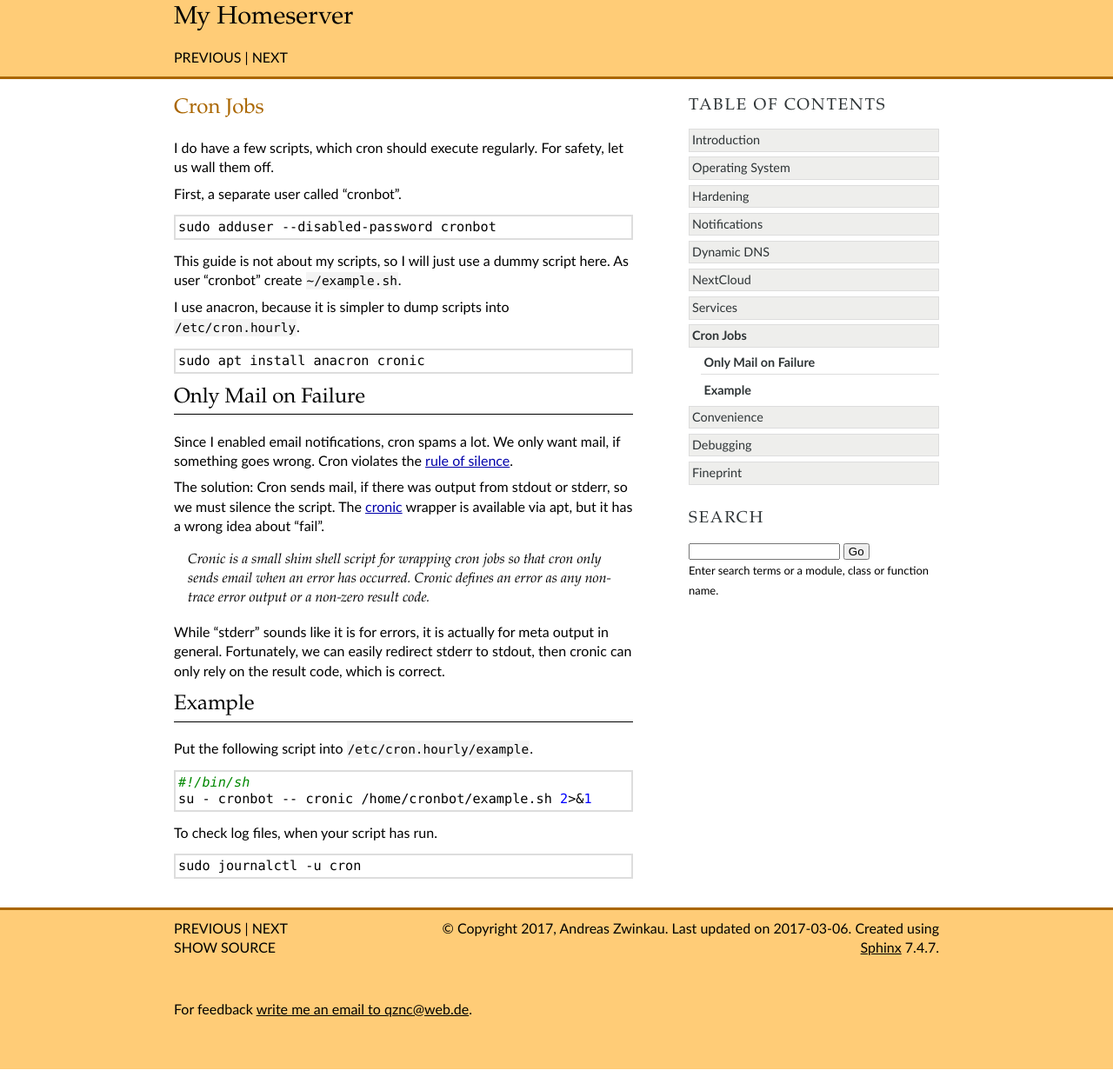
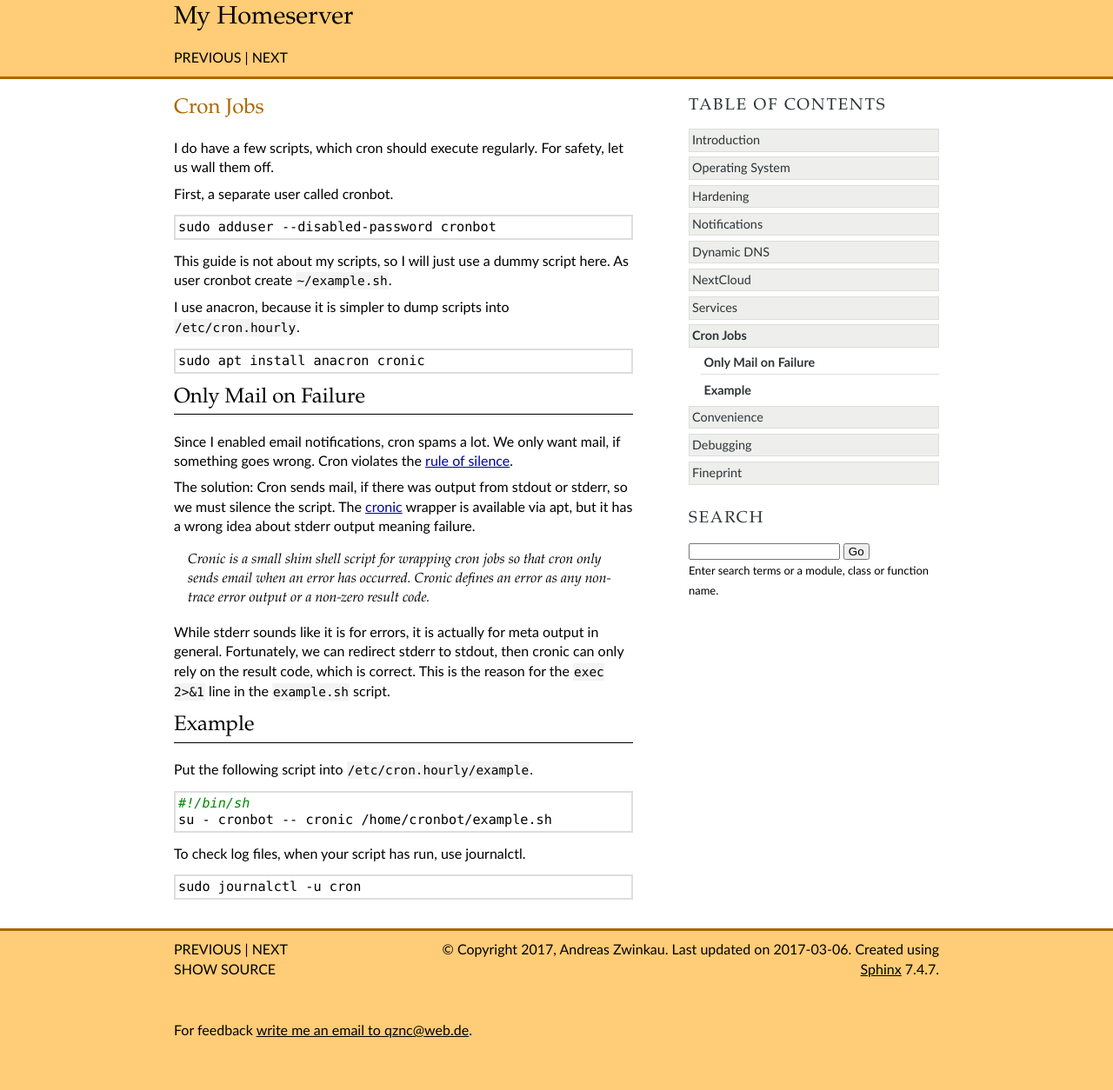
Before and after one commit to qznc/my-homeserver, a Sphinx documentation site: the page built from source/cronjobs.rst, in a window 1280 px wide. Shown: the whole page at 87% size. Built offline with Sphinx 7.4.7, drawn with Linux system fonts in a browser that asks for light colours; before the commit the page ends 1230 px from its top, so only the background shows below that.

Commit message:
Another try to silence cron

```diff
--- a/source/cronjobs.rst
+++ b/source/cronjobs.rst
@@ -5,7 +5,7 @@
 which cron should execute regularly.
 For safety, let us wall them off.
 
-First, a separate user called "cronbot".
+First, a separate user called cronbot.
 
 .. code:: sh
 
@@ -13,11 +13,12 @@
 
 This guide is not about my scripts,
 so I will just use a dummy script here.
-As user "cronbot" create ``~/example.sh``.
+As user cronbot create ``~/example.sh``.
 
 .. code:: sh
   cat >~/example.sh <<EOF
   #!/bin/sh
+  exec 2>&1
   echo "Success!"
   EOF
   chmod +x ~/example.sh
@@ -42,17 +43,18 @@
 Cron sends mail, if there was output from stdout or stderr,
 so we must silence the script.
 The `cronic <http://habilis.net/cronic/>`_ wrapper is available via apt,
-but it has a wrong idea about "fail".
+but it has a wrong idea about stderr output meaning failure.
 
   Cronic is a small shim shell script for wrapping cron jobs
   so that cron only sends email when an error has occurred.
   Cronic defines an error as any non-trace error output or a non-zero result code.
 
-While "stderr" sounds like it is for errors,
+While stderr sounds like it is for errors,
 it is actually for meta output in general.
-Fortunately, we can easily redirect stderr to stdout,
+Fortunately, we can redirect stderr to stdout,
 then cronic can only rely on the result code,
 which is correct.
+This is the reason for the ``exec 2>&1`` line in the ``example.sh`` script.
 
 Example
 -------
@@ -62,10 +64,11 @@
 .. code:: sh
 
    #!/bin/sh
-   su - cronbot -- cronic /home/cronbot/example.sh 2>&1
+   su - cronbot -- cronic /home/cronbot/example.sh
 
 To check log files,
-when your script has run.
+when your script has run,
+use journalctl.
 
 .. code:: sh
 
```
